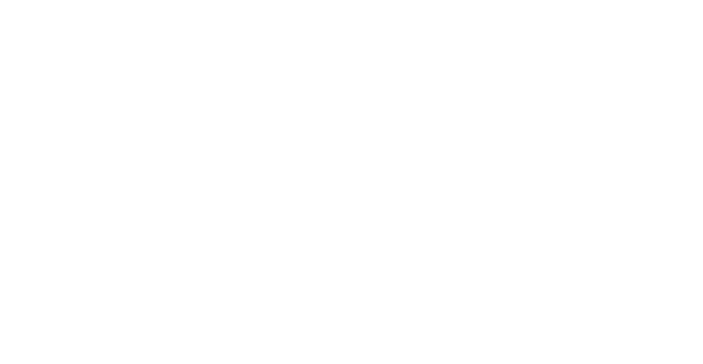
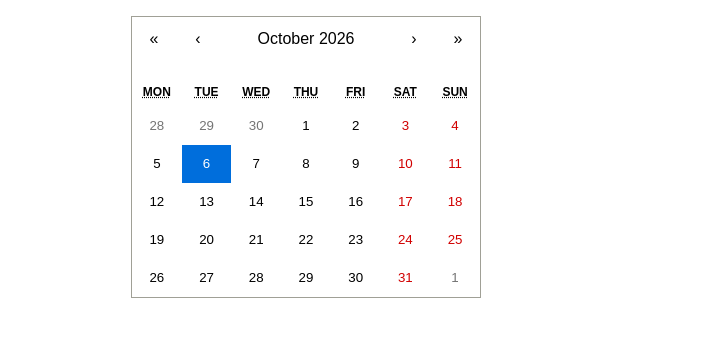
Before and after one commit to kaidenmiller06/StrideX, a React (Vite) app: page /Events in a window 1280 px wide. Shown: the top 364 px of the page, without its empty margins (0-703 px from the left). Built offline with nearby package versions, Linux system fonts and the light colour scheme.

Commit message:
beta calendar

```diff
--- a/src/components/sections/Events.tsx
+++ b/src/components/sections/Events.tsx
@@ -1,9 +1,23 @@
 import { MapContainer, TileLayer, Marker, Popup } from 'react-leaflet'
 import 'leaflet/dist/leaflet.css'
+import { useState } from 'react'
+import Calendar from 'react-calendar'
+import 'react-calendar/dist/Calendar.css'
+
+
 
 
 function Events(){
+  const [date, setDate] = useState<Date>(new Date())
+
+
   return(
+    <>
+    <div style={{ position: 'fixed', top: 0, left: 115, padding: '1rem', zIndex: 1 }}>
+      <Calendar value={date} onChange={(d) => setDate(d as Date)} />
+    </div>
+
+
     <MapContainer center={[40.151042, -76.591637]} zoom={13} scrollWheelZoom={false} style={{position: 'fixed', bottom: 0, left: 0, height: '50vh', width: '50vw', zIndex: 0}}>
       <TileLayer
         attribution='&copy; <a href="https://www.openstreetmap.org/copyright">OpenStreetMap</a> contributors'
@@ -15,6 +29,7 @@ function Events(){
         </Popup>
       </Marker>
     </MapContainer>
+    </>
     )
 }
 
```
